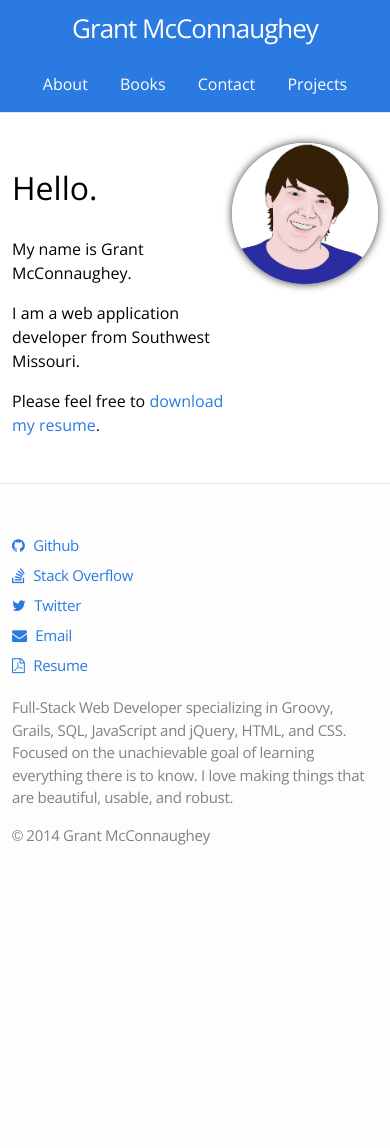
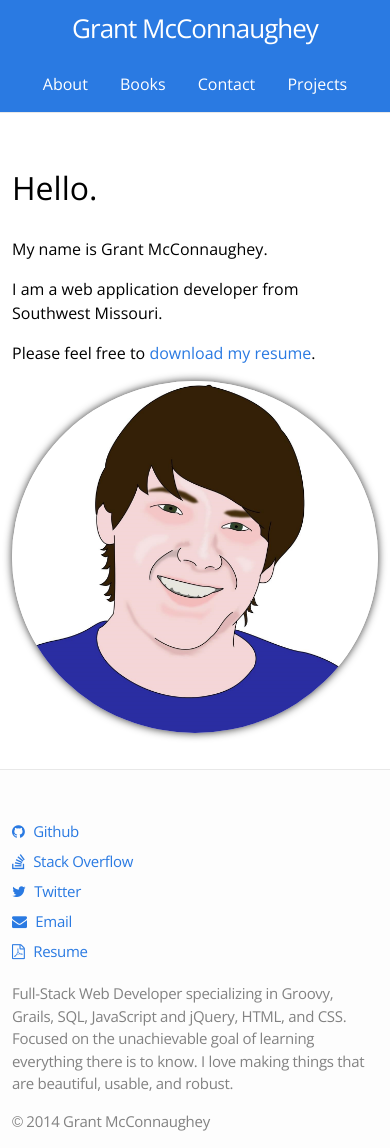
Before and after one commit to grantmcconnaughey/grantmcconnaughey.github.io, a Jekyll site: the page built from index.html, in a window 390 px wide. Built offline with Jekyll 4.4.1, drawn with Linux system fonts in a browser that asks for light colours; nearby versions of some CDN libraries; before the commit the page ends 900 px from its top, so only the background shows below that.

Commit message:
Change home image on mobile

```diff
--- a/css/main.css
+++ b/css/main.css
@@ -517,4 +517,10 @@ textarea {
         width: 100%;
     }
 
+    .introduction,
+    .home-image {
+        float: none;
+        width: 100%;
+    }
+
 }
```
